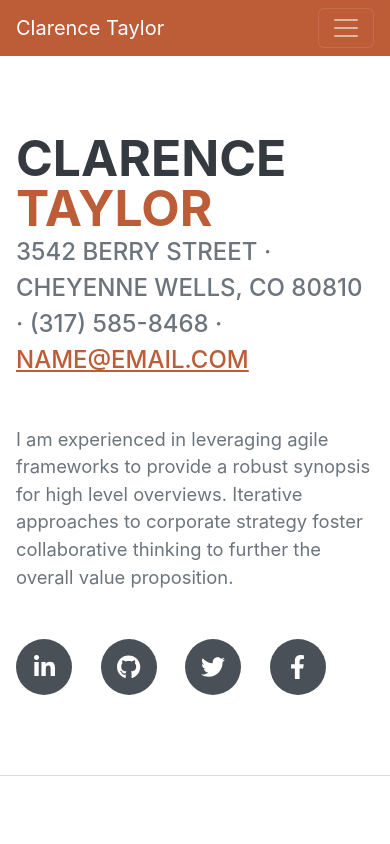
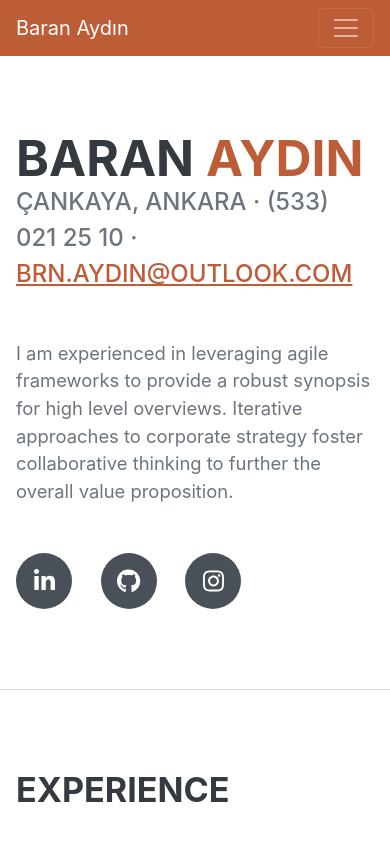
Before and after one commit to JrCiko/jrciko.github.io, a plain HTML site: page index.html in a window 390 px wide. Shown: the top 844 px of the page. Drawn offline with nearby package versions, Linux system fonts and the light colour scheme; a web font is replaced by a local one.

Commit message:
Ana bilgiler eklendi

```diff
--- a/index.html
+++ b/index.html
@@ -19,7 +19,7 @@
         <!-- Navigation-->
         <nav class="navbar navbar-expand-lg navbar-dark bg-primary fixed-top" id="sideNav">
             <a class="navbar-brand js-scroll-trigger" href="#page-top">
-                <span class="d-block d-lg-none">Clarence Taylor</span>
+                <span class="d-block d-lg-none">Baran Aydın</span>
                 <span class="d-none d-lg-block"><img class="img-fluid img-profile rounded-circle mx-auto mb-2" src="assets/img/profile.jpg" alt="..." /></span>
             </a>
             <button class="navbar-toggler" type="button" data-bs-toggle="collapse" data-bs-target="#navbarResponsive" aria-controls="navbarResponsive" aria-expanded="false" aria-label="Toggle navigation"><span class="navbar-toggler-icon"></span></button>
@@ -40,19 +40,18 @@
             <section class="resume-section" id="about">
                 <div class="resume-section-content">
                     <h1 class="mb-0">
-                        Clarence
-                        <span class="text-primary">Taylor</span>
+                        Baran
+                        <span class="text-primary">Aydın</span>
                     </h1>
                     <div class="subheading mb-5">
-                        3542 Berry Street · Cheyenne Wells, CO 80810 · (317) 585-8468 ·
-                        <a href="mailto:name@email.com">name@email.com</a>
+                        Çankaya, Ankara · (533) 021 25 10 ·
+                        <a href="mailto:name@email.com">brn.aydin@outlook.com</a>
                     </div>
                     <p class="lead mb-5">I am experienced in leveraging agile frameworks to provide a robust synopsis for high level overviews. Iterative approaches to corporate strategy foster collaborative thinking to further the overall value proposition.</p>
                     <div class="social-icons">
-                        <a class="social-icon" href="#!"><i class="fab fa-linkedin-in"></i></a>
-                        <a class="social-icon" href="#!"><i class="fab fa-github"></i></a>
-                        <a class="social-icon" href="#!"><i class="fab fa-twitter"></i></a>
-                        <a class="social-icon" href="#!"><i class="fab fa-facebook-f"></i></a>
+                        <a class="social-icon" href="https://www.linkedin.com/in/juniorciko/"><i class="fab fa-linkedin-in"></i></a>
+                        <a class="social-icon" href="https://github.com/jrciko"><i class="fab fa-github"></i></a>
+                        <a class="social-icon" href="https://www.instagram.com/baranaydin321"><i class="fab fa-instagram"></i></a>
                     </div>
                 </div>
             </section>
```
Also changed, not shown: assets/img/profile.jpg.
